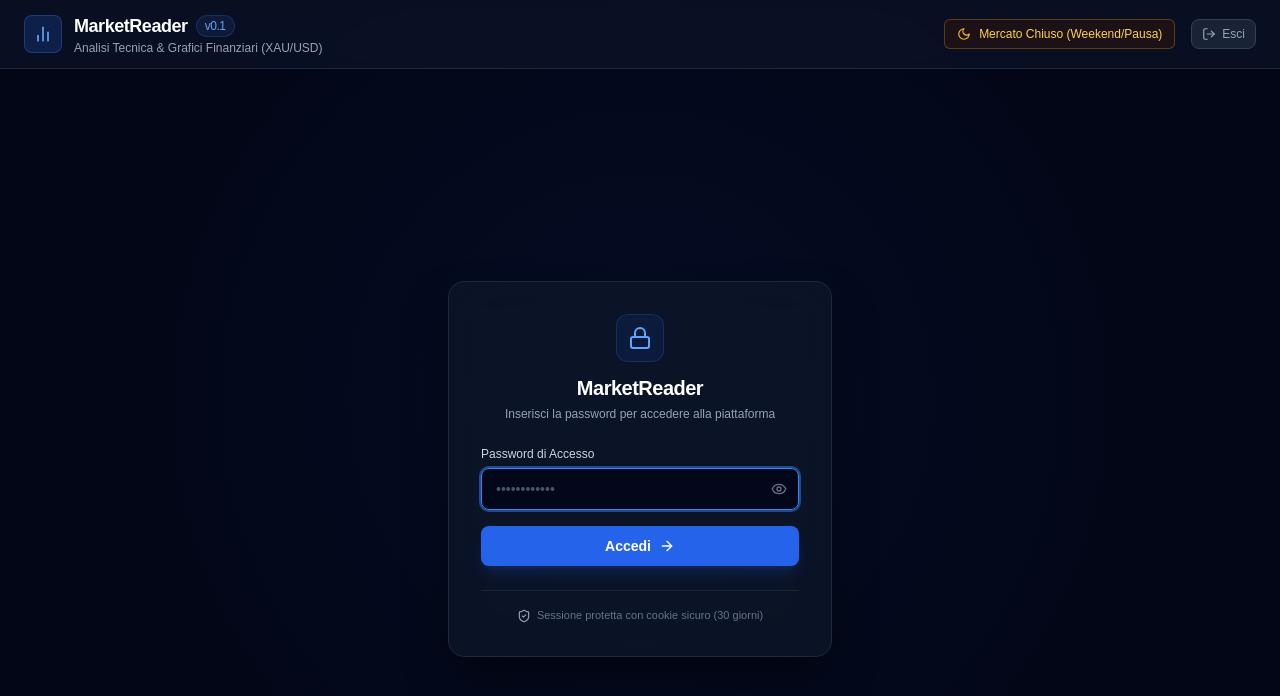
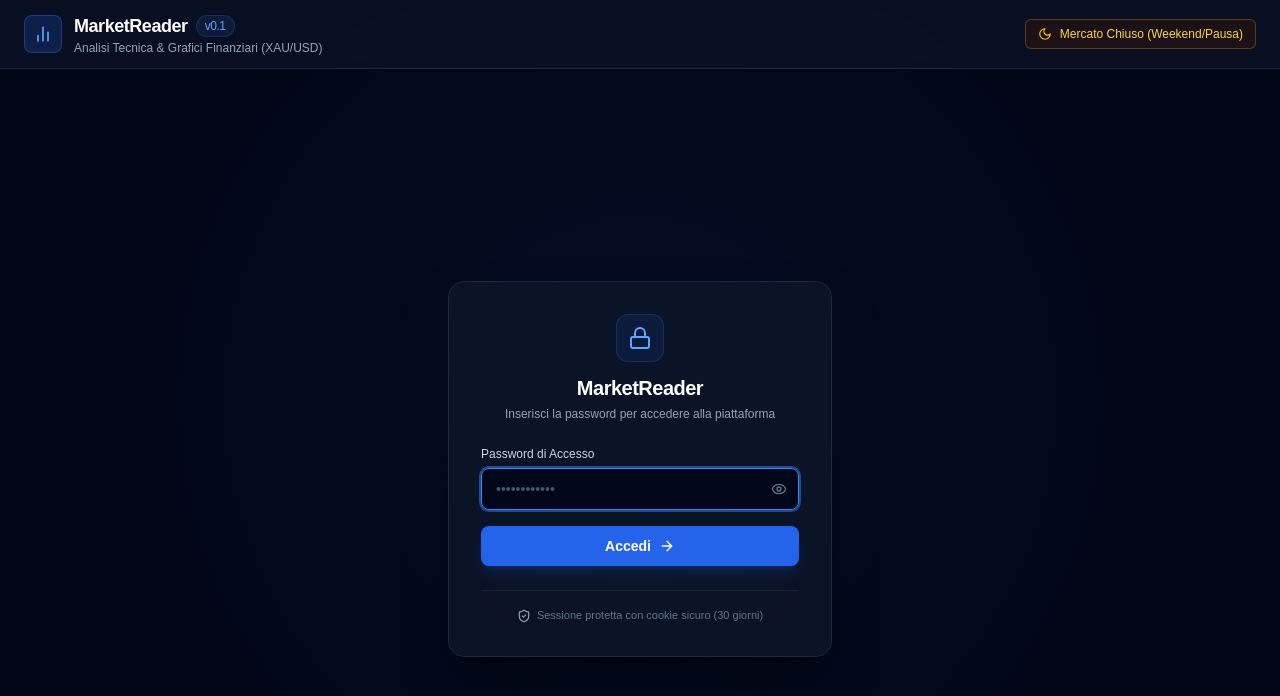
Before and after one commit to simonefurneri/market-reader, a Next.js app: page /login in a window 1280 px wide. Shown: the top 696 px of the page. Built offline with nearby package versions, Linux system fonts and the light colour scheme.

Commit message:
fix: update Header component to conditionally render logout button based on login page

```diff
--- a/components/Header.tsx
+++ b/components/Header.tsx
@@ -1,11 +1,15 @@
 "use client";
 
 import React, { useEffect, useState } from "react";
+import { usePathname } from "next/navigation";
 import { Activity, BarChart2, Moon, LogOut } from "lucide-react";
 import { getMarketHoursStatus } from "@/lib/marketHours";
 import { logoutAction } from "@/app/login/actions";
 
 export function Header() {
+  const pathname = usePathname();
+  const isLoginPage = pathname === "/login";
+
   const [isOpen, setIsOpen] = useState<boolean>(true);
   const [mounted, setMounted] = useState<boolean>(false);
 
@@ -59,6 +63,8 @@ export function Header() {
           </div>
         )}
 
+        {/* Mostra il pulsante di logout solo se non ci troviamo nella pagina di login */}
+        {mounted && !isLoginPage && (
           <form action={logoutAction}>
             <button
               type="submit"
@@ -69,6 +75,7 @@ export function Header() {
               <span className="hidden sm:inline">Esci</span>
             </button>
           </form>
+        )}
       </div>
     </header>
   );
```
Lines whose indentation alone changed are shown as unchanged.
